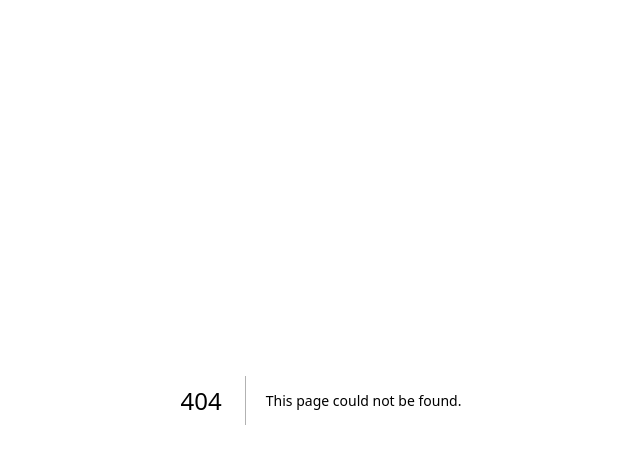
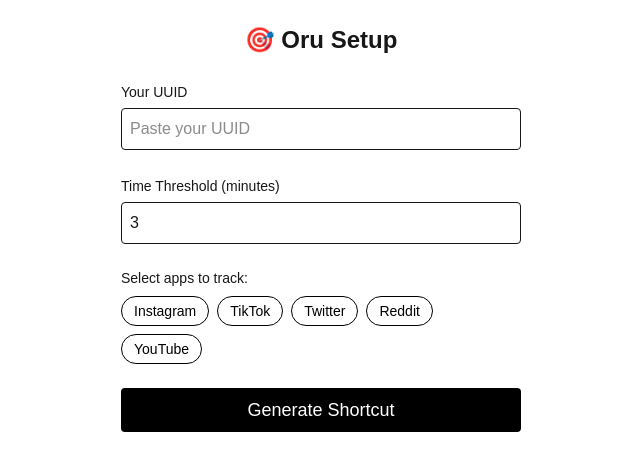
Before and after one commit to DarlingtonDeveloper/oru-backend, a Next.js app: page /onboard in a window 1280 px wide. Before the commit this address had no page. Shown: the top 470 px of the page, without its empty margins (319-959 px from the left). Built offline with nearby package versions, Linux system fonts and the light colour scheme.

Commit message:
Add Onboard page

```diff
--- /dev/null
+++ b/app/onboard/page.tsx
@@ -0,0 +1,79 @@
+'use client';
+
+import { useState } from 'react';
+
+export default function OnboardPage() {
+    const [uuid, setUuid] = useState('');
+    const [apps, setApps] = useState<string[]>([]);
+    const [delay, setDelay] = useState(3);
+
+    const handleAppToggle = (app: string) => {
+        setApps((prev) =>
+            prev.includes(app) ? prev.filter((a) => a !== app) : [...prev, app]
+        );
+    };
+
+    const handleGenerate = async () => {
+        // You could fetch or generate the shortcut here
+        const query = new URLSearchParams({
+            uuid,
+            delay: delay.toString(),
+            apps: apps.join(','),
+        });
+
+        window.location.href = `/api/generate-shortcut?${query.toString()}`;
+    };
+
+    const commonApps = ['Instagram', 'TikTok', 'Twitter', 'Reddit', 'YouTube'];
+
+    return (
+        <main className="max-w-md mx-auto p-6 space-y-6">
+            <h1 className="text-2xl font-bold text-center">🎯 Oru Setup</h1>
+
+            <label className="block">
+                <span className="text-sm">Your UUID</span>
+                <input
+                    type="text"
+                    className="w-full border rounded p-2 mt-1"
+                    value={uuid}
+                    onChange={(e) => setUuid(e.target.value)}
+                    placeholder="Paste your UUID"
+                />
+            </label>
+
+            <label className="block">
+                <span className="text-sm">Time Threshold (minutes)</span>
+                <input
+                    type="number"
+                    min={1}
+                    className="w-full border rounded p-2 mt-1"
+                    value={delay}
+                    onChange={(e) => setDelay(Number(e.target.value))}
+                />
+            </label>
+
+            <div>
+                <span className="text-sm block mb-2">Select apps to track:</span>
+                <div className="flex flex-wrap gap-2">
+                    {commonApps.map((app) => (
+                        <button
+                            key={app}
+                            onClick={() => handleAppToggle(app)}
+                            className={`border px-3 py-1 rounded-full text-sm ${apps.includes(app) ? 'bg-black text-white' : 'bg-white text-black'
+                                }`}
+                        >
+                            {app}
+                        </button>
+                    ))}
+                </div>
+            </div>
+
+            <button
+                onClick={handleGenerate}
+                className="w-full bg-black text-white rounded py-2 text-lg"
+            >
+                Generate Shortcut
+            </button>
+        </main>
+    );
+}
```
